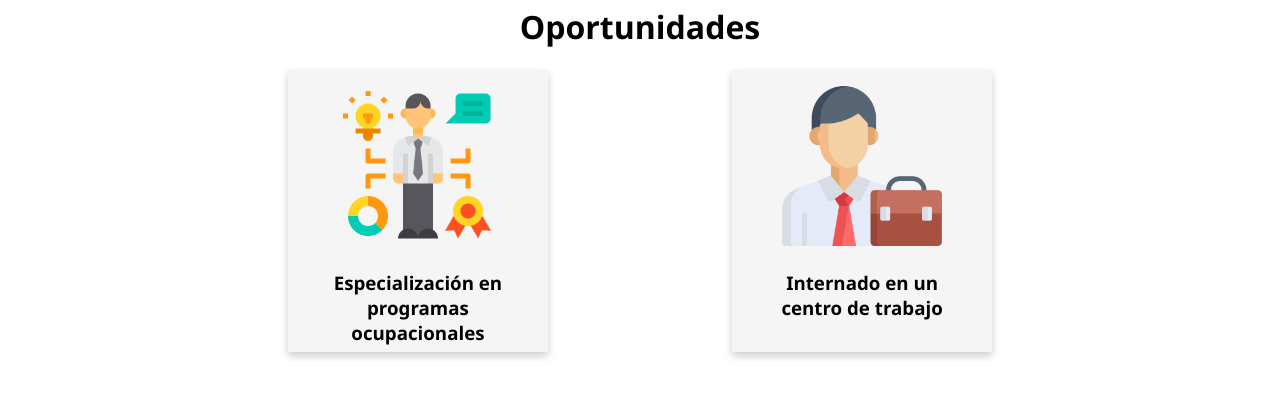
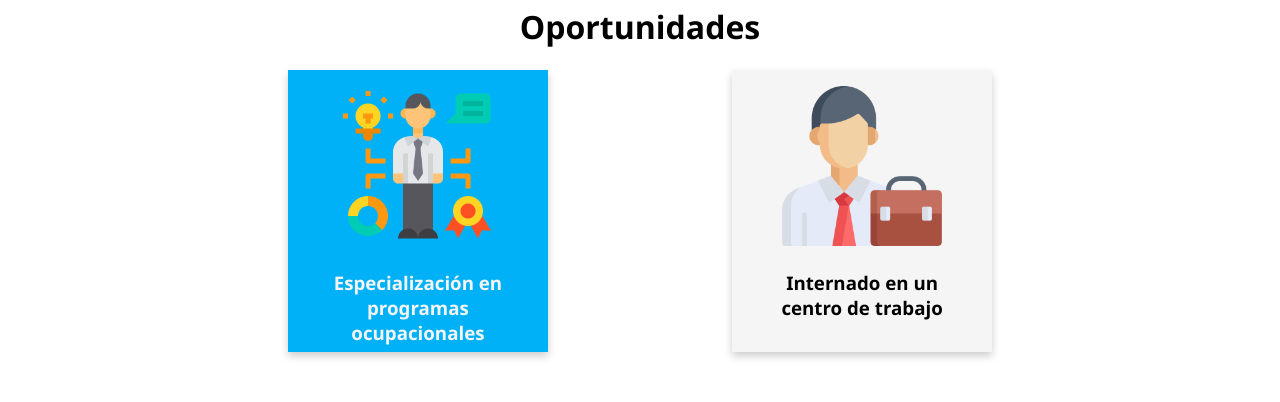
Before and after one commit to guanill/Racomo, a plain HTML site: page index.html in a window 1280 px wide. In both pictures the pointer is over the element 417 px from the left and 926 px from the top of the page. Shown: the part 716-1118 px from the top of the page. Drawn offline with Linux system fonts and the light colour scheme.

Commit message:
Add files via upload

```diff
--- a/Resources/Mi Pagina Web.css
+++ b/Resources/Mi Pagina Web.css
@@ -136,6 +136,10 @@ header h2 {
   width: 200px;
 }
 
+.card:hover {
+  background-color: #01b1f7;
+  color: whitesmoke;
+}
 #fotos-body {
   /*Centralizar titulo*/
   text-align: center;
```
